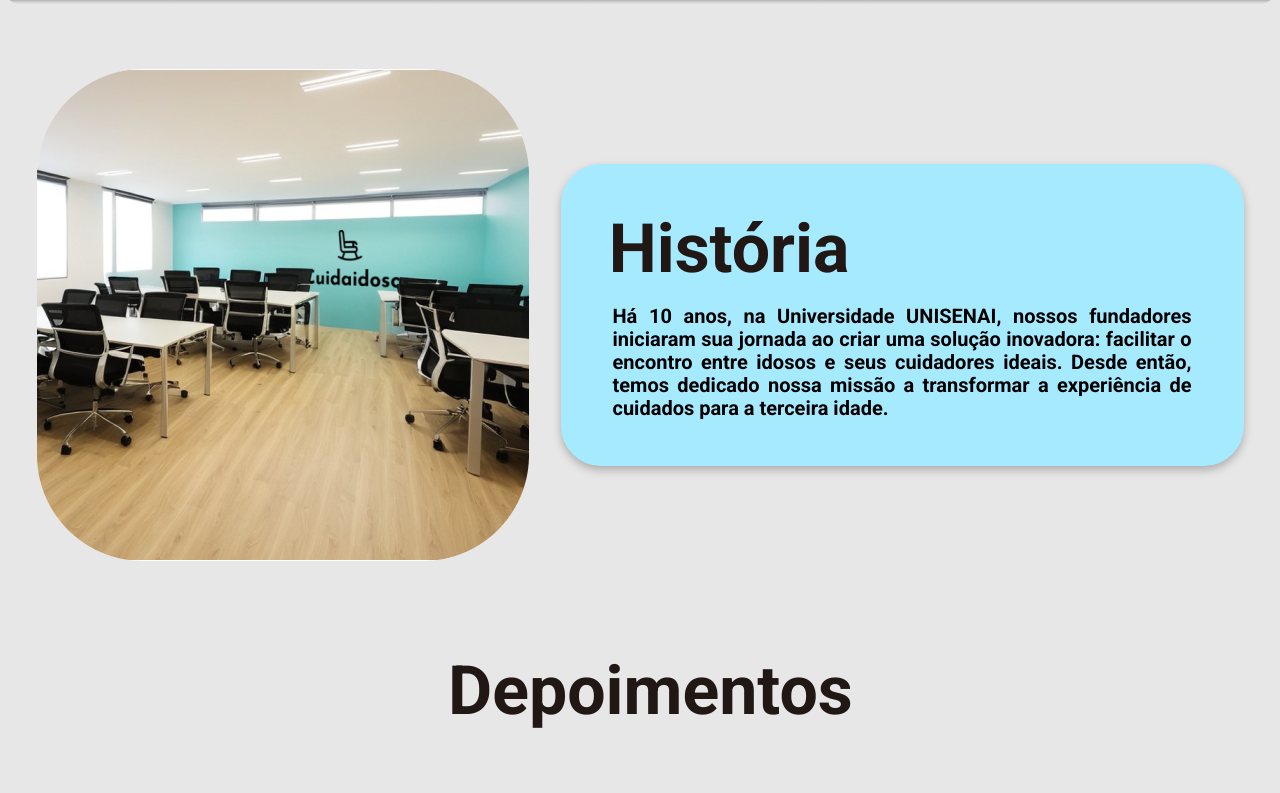
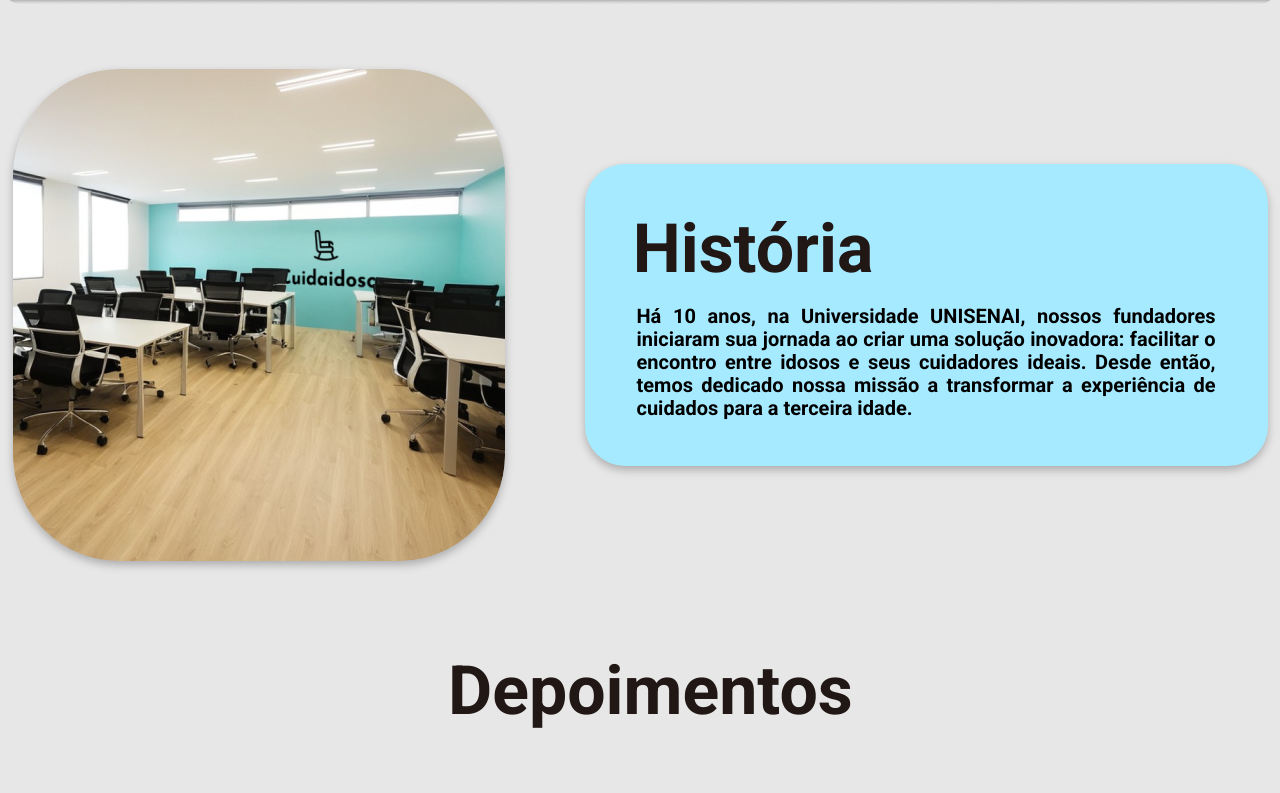
Before and after one commit to Luizbernardi/ProjetoCuidaidoso, a plain HTML site: page cuidaidososb/src/main/resources/templates/home/index.html in a window 1280 px wide. Shown: the part 1745-2538 px from the top of the page. Drawn offline with nearby package versions, Linux system fonts and the light colour scheme.

Commit message:
fix(index.html): adicionando dropshadow na imagem da section história

```diff
--- a/cuidaidososb/src/main/resources/templates/home/index.html
+++ b/cuidaidososb/src/main/resources/templates/home/index.html
@@ -122,9 +122,8 @@
       </div>
     </section>
     <section id="história" class="relative w-full flex flex-col items-center justify-center py-16">
-      <div class="relative flex flex-row items-center space-x-8">
-        <div class="w-[492px] h-[492px] bg-white rounded-[106px] flex items-center justify-center">
-          <div class="w-[718px] h-[490px] bg-cover bg-center" style="background-image: url('../../static/img/Frame\ 7.png');"></div>
+      <div class="relative flex flex-row items-center space-x-20">
+        <div class="w-[492px] h-[492px] drop-shadow-[0px_4px_4px_rgba(0,0,0,0.25)] bg-cover bg-center rounded-[106px] flex items-center justify-center" style="background-image: url('../../static/img/Frame\ 7.png');">
         </div>
         <div class="relative w-[683px] h-[302px] drop-shadow-[0_4px_4px_rgba(0,0,0,0.25)] bg-[#A6EAFF] rounded-[40px] flex flex-col items-center justify-center px-8 py-4">
           <h1 class="mr-[346px] font-roboto font-bold text-[68px] leading-[80px] text-[#211715] mb-4">
```
